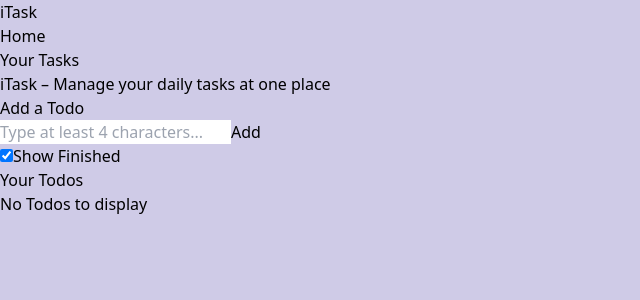
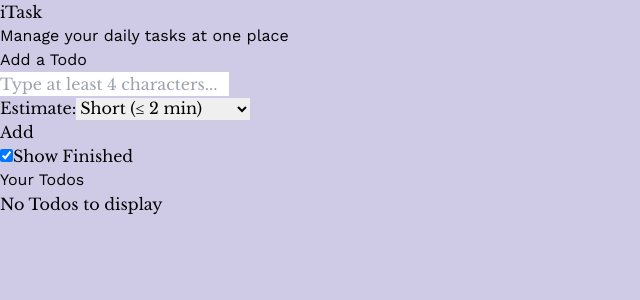
Before and after one commit to Sohrab300/todoList-project, a React (Vite) app: page / in a window 1280 px wide. Shown: the top 300 px of the page, without its empty margins (0-640 px from the left). Built offline with nearby package versions, Linux system fonts and the light colour scheme.

Commit message:
Changed the whole look and features

```diff
--- a/index.html
+++ b/index.html
@@ -1,8 +1,12 @@
-<!doctype html>
+<!DOCTYPE html>
 <html lang="en">
   <head>
     <meta charset="UTF-8" />
     <link rel="icon" type="image/svg+xml" href="/vite.svg" />
+    <link
+      href="https://fonts.googleapis.com/css2?family=Work+Sans:wght@400;600;700&family=Libre+Baskerville:wght@400;700&display=swap"
+      rel="stylesheet"
+    />
     <meta name="viewport" content="width=device-width, initial-scale=1.0" />
     <title>Your Task Planner</title>
   </head>
--- a/src/App.jsx
+++ b/src/App.jsx
@@ -1,7 +1,6 @@
 import { useState, useEffect } from "react";
 import Navbar from "./components/Navbar";
 import { v4 as uuidv4 } from "uuid";
-import { CiEdit } from "react-icons/ci";
 import { MdDelete } from "react-icons/md";
 
 function App() {
@@ -9,13 +8,13 @@ function App() {
   const [todos, setTodos] = useState([]);
   const [showFinished, setShowFinished] = useState(true);
   const [error, setError] = useState(""); // helper text when length ≤ 3
+  const [selectedEstimate, setSelectedEstimate] = useState(2); // time estimate in minutes
 
   // Load from localStorage on mount
   useEffect(() => {
     const todoString = localStorage.getItem("todos");
     if (todoString) {
-      const stored = JSON.parse(todoString);
-      setTodos(stored);
+      setTodos(JSON.parse(todoString));
     }
   }, []);
 
@@ -29,7 +28,7 @@ function App() {
   };
 
   const handleAdd = () => {
-    // If user somehow bypasses disabled state, just guard again:
+    // Guard: must be at least 4 chars
     if (todo.trim().length < 4) {
       setError("Task must be at least 4 characters.");
       return;
@@ -39,22 +38,37 @@ function App() {
       id: uuidv4(),
       todo: todo.trim(),
       isCompleted: false,
+      timeEstimate: selectedEstimate, // store the minutes
     };
 
     const updated = [...todos, newTodoObj];
     setTodos(updated);
     setTodo("");
     setError("");
+    setSelectedEstimate(2); // reset dropdown back to Short
     saveToLS();
   };
 
+  // When you double-click a todo text, warn if input already has unsaved text
   const handleEdit = (e, id) => {
-    e.stopPropagation();
+    if (todo.trim() !== "") {
+      const proceed = window.confirm(
+        "You have unsaved changes in the input box.\n\n" +
+          "If you continue, the existing input will be discarded. Proceed?"
+      );
+      if (!proceed) {
+        return;
+      }
+    }
+
+    if (e && e.stopPropagation) e.stopPropagation();
+
     const found = todos.find((i) => i.id === id);
     if (!found) return;
 
     setTodo(found.todo);
-    // Remove that item from the list so, when user clicks “Add,” it replaces it
+    setSelectedEstimate(found.timeEstimate || 2);
+
     const filtered = todos.filter((item) => item.id !== id);
     setTodos(filtered);
     setError("");
@@ -100,19 +114,23 @@ function App() {
     <>
       <Navbar />
 
-      <div className="md:container mx-auto my-16 max-w-md rounded-xl shadow-xl overflow-hidden bg-[#faf5ee]">
+      {/* ==== NOTEPAD CONTAINER ==== */}
+      <div className="md:container mx-auto my-5 max-w-md rounded-xl shadow-xl overflow-hidden bg-[#faf5ee]">
         <div className="h-4 w-full bg-gray-500"></div>
 
         <div className="p-6">
-          <h1 className="font-semibold text-center text-2xl text-gray-800 pb-2">
-            iTask – Manage your daily tasks at one place
+          {/* === HEADER === */}
+          <h1 className="heading font-semibold text-center text-2xl md:text-3xl text-gray-800 pb-2">
+            Manage your daily tasks at one place
           </h1>
           <div className="border-t border-gray-200 mb-4"></div>
 
+          {/* === ADD TODO FORM (with time estimate select) === */}
           <div className="bg-white border border-gray-200 rounded-lg p-4 mb-6">
-            <h2 className="text-lg font-medium text-gray-700 mb-2">
+            <h2 className="heading text-lg md:text-xl font-medium text-gray-700 mb-2">
               Add a Todo
             </h2>
+
             <input
               type="text"
               value={todo}
@@ -120,28 +138,41 @@ function App() {
               onKeyDown={handleKeyDown}
               placeholder="Type at least 4 characters..."
               className="
-                w-full
-                bg-white
-                border border-gray-300
-                rounded-lg
-                px-4 py-2
-                text-gray-800
+                w-full bg-white border border-gray-300 rounded-lg
+                px-4 py-2 text-gray-800
                 focus:outline-none focus:border-purple-600 focus:ring-2 focus:ring-purple-200
                 transition
               "
             />
             {error && <p className="mt-1 text-sm text-red-600">{error}</p>}
 
+            {/* ←–– Time Estimate Dropdown ––→ */}
+            <div className="flex items-center gap-2 mt-4">
+              <label htmlFor="timeEstimate" className="text-sm text-gray-700">
+                Estimate:
+              </label>
+              <select
+                id="timeEstimate"
+                value={selectedEstimate}
+                onChange={(e) => setSelectedEstimate(Number(e.target.value))}
+                className="
+                  text-sm border border-gray-300 rounded-md
+                  px-2 py-1
+                  focus:outline-none focus:border-purple-600 focus:ring-2 focus:ring-purple-200
+                  transition
+                "
+              >
+                <option value={2}>Short (≤ 2 min)</option>
+                <option value={15}>Medium (≤ 15 min)</option>
+                <option value={30}>Long ({">"} 15 min)</option>
+              </select>
+            </div>
+
             <button
               onClick={handleAdd}
               disabled={todo.trim().length < 4}
               className={`
-                mt-4
-                w-full
-                text-white
-                text-sm font-semibold
-                py-2 rounded-lg
-                transition
+                mt-4 w-full text-white text-sm font-semibold py-2 rounded-lg transition
                 ${
                   todo.trim().length >= 4
                     ? "bg-purple-600 hover:bg-purple-700"
@@ -153,6 +184,7 @@ function App() {
             </button>
           </div>
 
+          {/* === SHOW FINISHED TOGGLE === */}
           <div className="flex items-center mb-2">
             <input
               id="showFinished"
@@ -176,7 +208,10 @@ function App() {
           </div>
           <div className="border-t border-gray-200 mb-4"></div>
 
-          <h2 className="text-lg font-medium text-gray-700 mb-2">Your Todos</h2>
+          {/* === YOUR TODOS LIST (render dots per timeEstimate) === */}
+          <h2 className="heading text-lg md:text-xl font-medium text-gray-700 mb-2">
+            Your Todos
+          </h2>
           <div className="bg-[#f8f5f2] border border-gray-200 rounded-lg p-4">
             {todos.length === 0 && (
               <div className="text-center text-gray-500 py-4">
@@ -185,8 +220,15 @@ function App() {
             )}
 
             {todos.map((item) => {
-              // Only render if showFinished is true OR item.isCompleted is false
               if (!showFinished && item.isCompleted) return null;
+
+              // Determine how many “dots” to show:
+              let dotCount = 1;
+              if (item.timeEstimate > 15) {
+                dotCount = 3;
+              } else if (item.timeEstimate > 2) {
+                dotCount = 2;
+              }
 
               return (
                 <div
@@ -214,50 +256,73 @@ function App() {
                       "
                     />
                     <span
+                      onDoubleClick={(e) => handleEdit(e, item.id)}
                       className={`
                         ml-3
-                        text-sm
+                        todo-text text-base md:text-lg
                         ${
                           item.isCompleted
-                            ? "text-gray-400 line-through"
-                            : "text-gray-800"
+                            ? "text-gray-400 line-through cursor-default"
+                            : "text-gray-800 cursor-pointer"
                         }
                       `}
+                      title="Double-click to edit"
                     >
                       {item.todo}
                     </span>
+                    {/* Render N black dots to indicate time */}
+                    <span className="ml-2 flex space-x-1">
+                      {Array.from({ length: dotCount }).map((_, i) => (
+                        <span
+                          key={i}
+                          className="block w-2 h-2 bg-gray-700 rounded-full"
+                          title={
+                            dotCount === 1
+                              ? "Short (≤ 2 min)"
+                              : dotCount === 2
+                              ? "Medium (≤ 15 min)"
+                              : "Long (> 15 min)"
+                          }
+                        />
+                      ))}
+                    </span>
                   </div>
 
-                  <div className="flex items-center space-x-2">
-                    {!item.isCompleted && (
-                      <button
-                        onClick={(e) => handleEdit(e, item.id)}
-                        className="
-                          p-1
-                          text-gray-600 hover:text-gray-800
-                          transition
-                          focus:outline-none
-                        "
-                      >
-                        <CiEdit size={22} />
-                      </button>
-                    )}
-
+                  {/* DELETE BUTTON (gray by default, red on hover/active) */}
                   <button
                     onClick={(e) => handleDelete(e, item.id)}
                     className="
                       p-1
-                        text-red-600 hover:text-red-800
+                      text-gray-600
+                      hover:text-red-600
+                      active:text-red-800
+                      focus:outline-none focus:text-red-600
                       transition
-                        focus:outline-none
                     "
+                    title="Delete todo"
                   >
                     <MdDelete size={22} />
                   </button>
                 </div>
-                </div>
               );
             })}
+
+            {/* Aggregate Total Time at bottom of list */}
+            {todos.length > 0 && (
+              <div className="mt-4 border-t border-gray-300 pt-3 text-sm text-gray-700">
+                {(() => {
+                  const totalMinutes = todos.reduce(
+                    (sum, t) => sum + (t.timeEstimate || 0),
+                    0
+                  );
+                  const hours = Math.floor(totalMinutes / 60);
+                  const mins = totalMinutes % 60;
+                  return hours > 0
+                    ? `Total time ≈ ${hours} hr ${mins} min`
+                    : `Total time ≈ ${mins} min`;
+                })()}
+              </div>
+            )}
           </div>
         </div>
       </div>
--- a/src/components/Navbar.jsx
+++ b/src/components/Navbar.jsx
@@ -6,12 +6,6 @@ const Navbar = () => {
       <div className="logo">
         <span className="font-bold text-xl mx-8">iTask</span>
       </div>
-      <ul className="flex gap-8 mx-9">
-        <li className="cursor-pointer hover:font-bold transition-all">Home</li>
-        <li className="cursor-pointer hover:font-bold transition-all">
-          Your Tasks
-        </li>
-      </ul>
     </nav>
   );
 };
--- a/src/index.css
+++ b/src/index.css
@@ -7,3 +7,22 @@ body {
   --tw-bg-opacity: 1;
   background-color: rgb(207, 203, 231);
 }
+
+/* In index.css (or wherever Tailwind’s @tailwind directives live) */
+@layer base {
+
+  h1,
+  h2,
+  h3,
+  h4,
+  h5,
+  h6,
+  .heading {
+    font-family: "Work Sans", sans-serif;
+  }
+
+  body,
+  .todo-text {
+    font-family: "Libre Baskerville", serif;
+  }
+}
```
Lines whose indentation alone changed are shown as unchanged.
